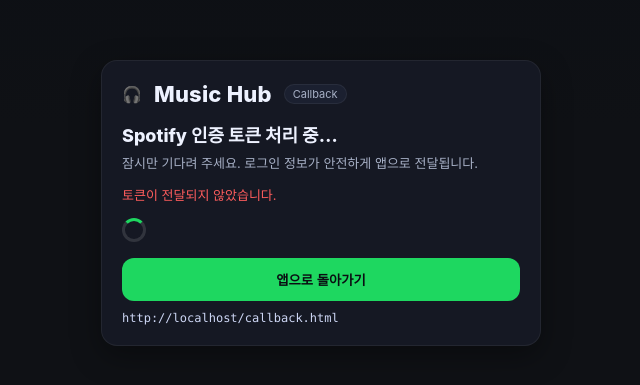
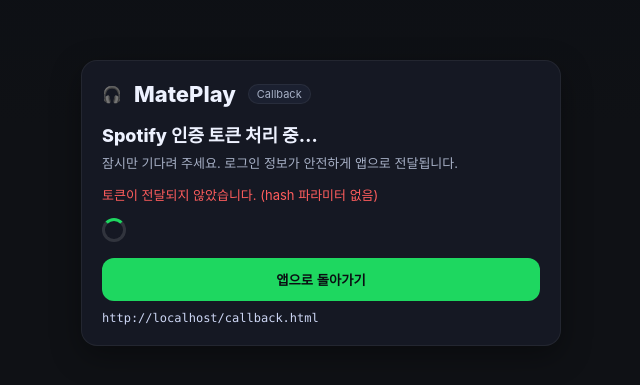
Before and after one commit to niteoowl/MATEPLAY, a plain HTML site: page callback.html in a window 1280 px wide. Shown: the part 197-582 px from the top of the page, without its empty margins (319-959 px from the left). Drawn offline with Linux system fonts and the light colour scheme.

Commit message:
Update callback.html

```diff
--- a/callback.html
+++ b/callback.html
@@ -3,40 +3,24 @@
 <head>
   <meta charset="utf-8" />
   <meta name="viewport" content="width=device-width, initial-scale=1, maximum-scale=1" />
-  <title>Spotify 로그인 처리 중…</title>
+  <title>MatePlay — 로그인 처리 중…</title>
   <style>
-    :root{
-      --bg:#0f1115; --panel:#151823; --accent:#1ed760; --text:#eef2ff; --muted:#a7b0c6; --danger:#ff5d5d;
-    }
-    *{box-sizing:border-box}
-    html,body{height:100%}
-    body{
-      margin:0; background:linear-gradient(180deg,#0b0e14 0%, #0f1115 40%, #0f1115 100%);
+    :root{ --bg:#0f1115; --panel:#151823; --accent:#1ed760; --text:#eef2ff; --muted:#a7b0c6; --danger:#ff5d5d; }
+    *{box-sizing:border-box} html,body{height:100%}
+    body{ margin:0; background:linear-gradient(180deg,#0b0e14 0%, #0f1115 40%, #0f1115 100%);
       color:var(--text); font-family:-apple-system,BlinkMacSystemFont,Segoe UI,Roboto,Apple SD Gothic Neo,Noto Sans KR,sans-serif;
-      display:grid; place-items:center;
-    }
-    .card{
-      width:min(440px,92vw);
-      background:var(--panel);
-      border:1px solid rgba(255,255,255,0.06);
-      border-radius:16px; padding:20px;
-      box-shadow:0 10px 30px rgba(0,0,0,.35);
-    }
+      display:grid; place-items:center; }
+    .card{ width:min(480px,92vw); background:var(--panel); border:1px solid rgba(255,255,255,0.06);
+      border-radius:16px; padding:20px; box-shadow:0 10px 30px rgba(0,0,0,.35); }
     .row{ display:flex; align-items:center; gap:12px }
-    .logo{ font-size:22px; font-weight:800; letter-spacing:.2px }
+    .logo{ font-size:22px; font-weight:800 }
     .badge{ font-size:11px; padding:2px 8px; border-radius:999px; background:#1b2030; color:var(--muted); border:1px solid rgba(255,255,255,.06) }
     .title{ margin:14px 0 6px; font-weight:800; font-size:18px }
     .desc{ color:var(--muted); font-size:13px; line-height:1.6 }
     .hint{ margin-top:12px; color:#a7b0c6; font-size:12px }
     .err{ margin-top:12px; color:var(--danger); font-size:13px }
-    .btn{
-      margin-top:16px; width:100%; padding:12px 16px; border:none; border-radius:12px;
-      background:var(--accent); color:#0a0d12; font-weight:800; cursor:pointer;
-    }
-    .spinner{
-      margin-top:14px; width:24px; height:24px; border:3px solid rgba(255,255,255,.12);
-      border-top-color: var(--accent); border-radius:50%; animation:spin 1s linear infinite;
-    }
+    .btn{ margin-top:16px; width:100%; padding:12px 16px; border:none; border-radius:12px; background:var(--accent); color:#0a0d12; font-weight:800; cursor:pointer; }
+    .spinner{ margin-top:14px; width:24px; height:24px; border:3px solid rgba(255,255,255,.12); border-top-color: var(--accent); border-radius:50%; animation:spin 1s linear infinite; }
     @keyframes spin{ to{ transform:rotate(360deg)}}
     .mono{ font-family:ui-monospace,SFMono-Regular,Menlo,Consolas,monospace; font-size:12px; color:#cdd6f4 }
   </style>
@@ -45,13 +29,11 @@
   <div class="card">
     <div class="row">
       <div>🎧</div>
-      <div class="logo">Music Hub</div>
+      <div class="logo">MatePlay</div>
       <div class="badge">Callback</div>
     </div>
     <div class="title">Spotify 인증 토큰 처리 중…</div>
-    <div class="desc">
-      잠시만 기다려 주세요. 로그인 정보가 안전하게 앱으로 전달됩니다.
-    </div>
+    <div class="desc">잠시만 기다려 주세요. 로그인 정보가 안전하게 앱으로 전달됩니다.</div>
     <div id="stateBox" class="hint">redirect 중…</div>
     <div id="errorBox" class="err" style="display:none"></div>
     <div class="spinner" aria-hidden="true"></div>
@@ -60,31 +42,27 @@
   </div>
 
 <script>
-  // 설정: 앱의 메인 진입 URL을 명시하세요 (토큰을 전달할 곳)
-  // 예: 메인 앱이 https://your-domain.com/ 라면 아래를 동일하게 설정
-  const APP_ENTRY_URL = 'https://your-domain.com/';
+  const APP_ENTRY_URL = 'https://play.nmate.kr/';
 
-  // URL 해시 파싱 (#access_token=...&token_type=Bearer&expires_in=3600 등)
   function parseHash(){
     const hash = window.location.hash.replace(/^#/, '');
     const params = new URLSearchParams(hash);
-    const access_token = params.get('access_token');
-    const token_type = params.get('token_type');
-    const expires_in = params.get('expires_in');
-    const state = params.get('state'); // 필요 시 검증
-    const error = params.get('error'); // access_denied 등
-    return { access_token, token_type, expires_in, state, error, raw: hash };
+    return {
+      access_token: params.get('access_token'),
+      token_type: params.get('token_type'),
+      expires_in: params.get('expires_in'),
+      state: params.get('state'),
+      error: params.get('error'),
+      raw: hash
+    };
   }
 
-  // 앱으로 안전하게 전달
   function redirectToApp(token){
-    // 방법 1) 해시로 전달: 보안상 URL 기록에 남지 않도록 hash 사용
     const url = new URL(APP_ENTRY_URL);
     url.hash = `access_token=${encodeURIComponent(token.access_token)}&token_type=${encodeURIComponent(token.token_type||'Bearer')}&expires_in=${encodeURIComponent(token.expires_in||'3600')}`;
     window.location.replace(url.toString());
   }
 
-  // opener(팝업) 사용 시 postMessage로도 전달 가능
   function postToOpener(token){
     try{
       if(window.opener && !window.opener.closed){
@@ -112,22 +90,27 @@
     const { access_token, token_type, expires_in, error, raw } = parseHash();
 
     if(error){
-      showError('사용자 동의가 거부되었거나 인증이 취소되었습니다.', `error=${error}`);
+      // unsupported_response_type 등 처리
+      let msg = '인증이 취소되었거나 응답 타입이 올바르지 않습니다.';
+      if(error === 'unsupported_response_type'){
+        msg = '인증 응답 타입이 지원되지 않습니다. (response_type 확인 필요)';
+      }
+      showError(msg, `error=${error}`);
       return;
     }
 
     if(!access_token){
-      // Spotify가 쿼리스트링으로 보내는 경우는 거의 없지만, 방어적으로 확인
+      // 쿼리 파라미터로 code가 온 경우(=PKCE 흐름으로 들어온 경우) 사용자에게 안내
       const qs = new URLSearchParams(window.location.search);
-      if(qs.get('error')){
-        showError('인증 중 오류가 보고되었습니다.', window.location.search);
+      const code = qs.get('code');
+      if(code){
+        showError('현재 콜백은 Implicit Flow 전용입니다. PKCE를 사용하려면 서버에서 토큰 교환이 필요합니다.', `code=${code}`);
         return;
       }
-      showError('토큰이 전달되지 않았습니다.', window.location.href);
+      showError('토큰이 전달되지 않았습니다. (hash 파라미터 없음)', window.location.href);
       return;
     }
 
-    // 우선 팝업 시나리오 postMessage 시도 → 실패 시 메인으로 해시 리다이렉트
     const sent = postToOpener({ access_token, token_type, expires_in });
     if(sent){
       document.getElementById('stateBox').textContent = '팝업 창을 닫고 앱으로 돌아갑니다…';
```
